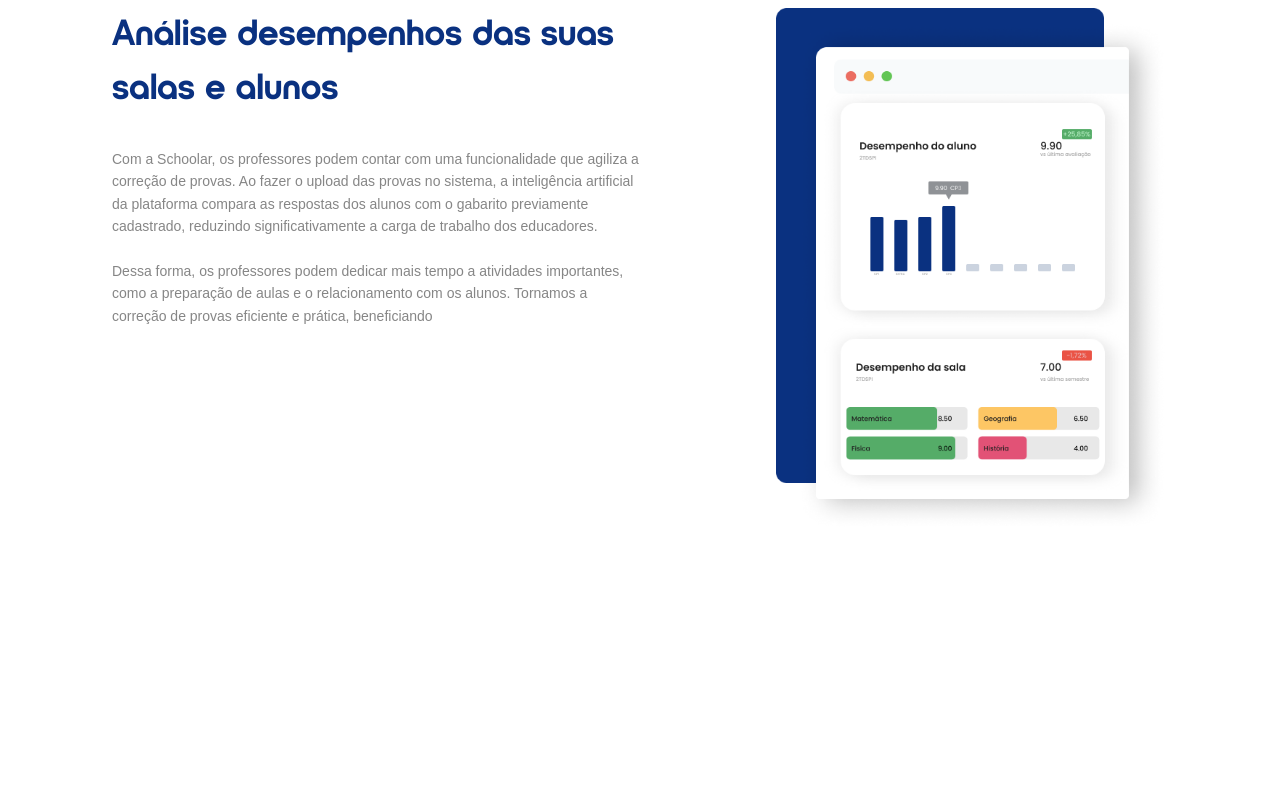
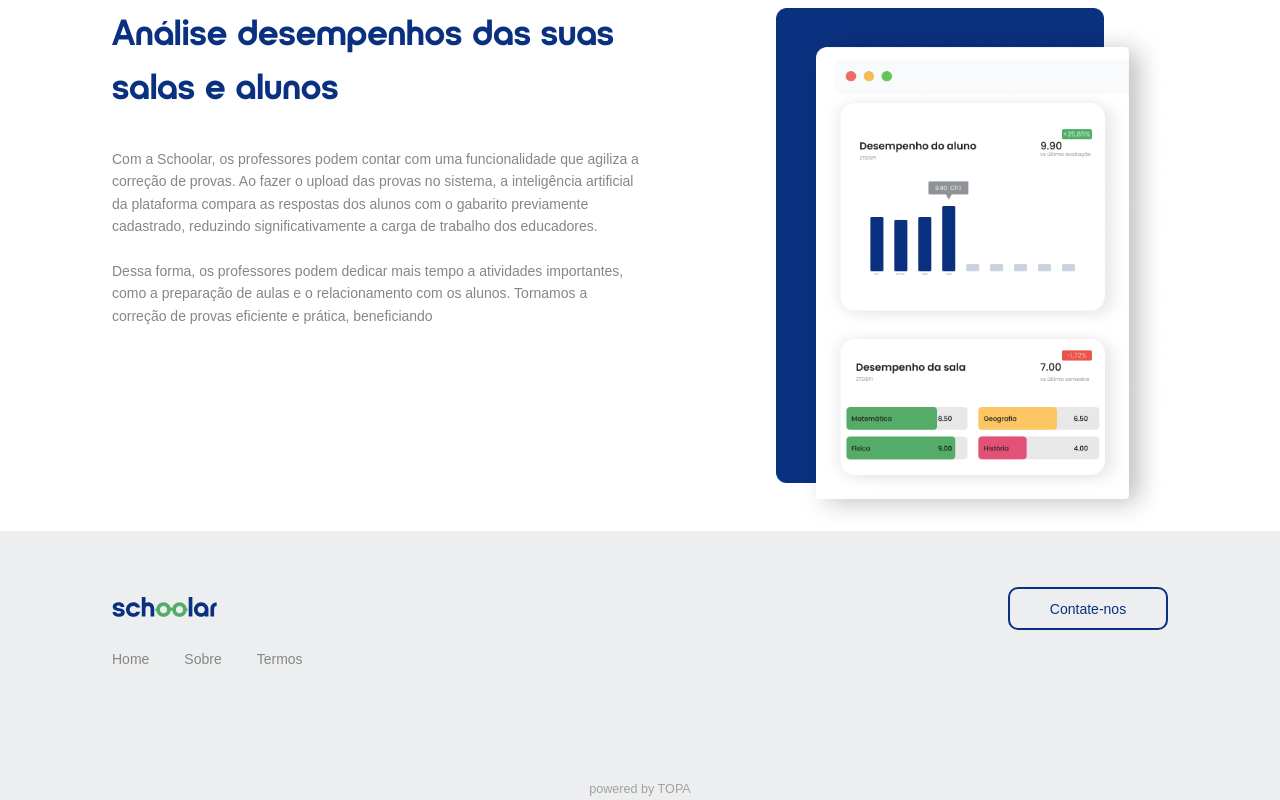
Before and after one commit to Challenge2023/schoolar-frontend, a React (Vite) app: page / in a window 1280 px wide. Shown: the part 2841-3641 px from the top of the page. Before the commit the page ends 3372 px from the top, so only its background shows below. Built offline with nearby package versions, Linux system fonts and the light colour scheme.

Commit message:
Footer finalizado

```diff
--- a/src/layouts/landingLayout/index.jsx
+++ b/src/layouts/landingLayout/index.jsx
@@ -1,12 +1,14 @@
 import { Outlet } from "react-router-dom"
 import { LayoutContainer } from "./style"
 import { Header } from "../../pages/landingPage/components/header"
+import { Footer } from "../../pages/landingPage/components/footer"
 
 export function LandingLayout() {
     return (
         <LayoutContainer>
             <Header />
             <Outlet />
+            <Footer />
         </LayoutContainer>
     )
 }
--- /dev/null
+++ b/src/pages/landingPage/components/footer/components/footerLinks/index.jsx
@@ -0,0 +1,11 @@
+import { FooterLink } from "./style";
+
+// eslint-disable-next-line react/prop-types
+export function FooterLinks({ name, path }) {
+    return (
+        <li>
+            <FooterLink href={path}>{name}</FooterLink>
+        </li>
+
+    )
+}
--- /dev/null
+++ b/src/pages/landingPage/components/footer/components/footerLinks/style.js
@@ -0,0 +1,13 @@
+import styled from 'styled-components'
+
+export const FooterLink = styled.a`
+  border-bottom: 3px solid transparent;
+  transition: 0.3s;
+  color: ${({ theme }) => theme.colors['base-text-darker']};
+  font-size: ${({ theme }) => theme.textSizes['text-m']};
+  font-weight: 500;
+  &:hover {
+    border-bottom: 3px solid ${({ theme }) => theme.colors['base-text-darker']};
+    color: ${({ theme }) => theme.colors['base-text-darker']};
+  }
+`
--- /dev/null
+++ b/src/pages/landingPage/components/footer/index.jsx
@@ -0,0 +1,62 @@
+import { ContactContainer, FooterContainer, FooterLinksContainer, PoweredContainer } from "./style";
+import SchoolarBrand from "../../../../assets/schoolar-brand.svg"
+import { ButtonLink } from "../../../../components/button";
+import { FooterLinks } from "./components/footerLinks";
+import { RegularText } from "../../../../styles/typograph";
+
+
+export function Footer() {
+
+    const Links = [
+        {
+            name: "Home",
+            path: "/"
+        },
+        {
+            name: "Sobre",
+            path: "/sobre"
+        },
+        {
+            name: "Termos",
+            path: "/terms"
+        },
+    ]
+
+    return (
+        <FooterContainer>
+            <ContactContainer>
+                <img src={SchoolarBrand} alt="schoolar-logo" />
+
+                <ButtonLink
+                    path="/contact"
+                    backgroundcolor="secondary-background"
+                    hoverbackgroundcolor="brand-blue"
+                    textcolor="brand-blue"
+                    width="160px"
+                    hovercolor="base-background"
+                >
+                    Contate-nos
+                </ButtonLink>
+            </ContactContainer>
+
+            <FooterLinksContainer>
+                {Links.map((item, index) => {
+                    return (
+                        <FooterLinks
+                            key={index}
+                            name={item.name}
+                            path={item.path}
+                        />
+                    )
+                })}
+            </FooterLinksContainer>
+
+            <PoweredContainer>
+                <RegularText color="base-text-lighter" weight="500" fontSize="text-ms">
+                    powered by TOPA
+                </RegularText>
+            </PoweredContainer>
+
+        </FooterContainer>
+    )
+}
--- /dev/null
+++ b/src/pages/landingPage/components/footer/style.js
@@ -0,0 +1,48 @@
+import styled from 'styled-components'
+
+export const FooterContainer = styled.div`
+    background-color: ${({ theme }) => theme.colors['secondary-background']};
+    padding: 4rem 8rem 0 8rem;
+`
+
+export const ContactContainer = styled.div`
+    display: flex;
+    justify-content: space-between;
+    align-items: center;
+
+    img {
+        width: 10%;
+    }
+
+    @media(max-width: 768px) {
+        flex-direction: column;
+        gap: 2rem;
+
+        img {
+            width: 70%;
+        }
+    }
+`
+
+export const FooterLinksContainer = styled.ul`
+    display: flex;
+    gap: 2.5rem;
+    padding-top: 1.5rem;
+
+    @media(max-width: 768px) {
+        flex-direction: column;
+        align-items: center;
+        gap: 2rem;
+        padding-top: 3.5rem;
+    }
+`
+
+export const PoweredContainer = styled.div`
+    display: flex;
+    justify-content: center;
+    padding-top: 8rem;
+
+    @media(max-width: 768px) {
+        padding-top: 5rem;
+    }
+`
--- a/src/styles/themes/default.js
+++ b/src/styles/themes/default.js
@@ -8,7 +8,9 @@ export const defaultTheme = {
         'base-text': '#DBDBDB',
         'base-title': '#202020',
         'base-background': '#FCFCFC',
-        'base-text-darker': '#868686'
+        'base-text-darker': '#868686',
+        'secondary-background': '#ECEEEF',
+        'base-text-lighter': '#A1A1A1'
     },
     textSizes: {
         'title-l': '2.6rem',
@@ -17,6 +19,7 @@ export const defaultTheme = {
         'title-s': '1.2rem',
 
         'text-m': '1rem',
+        'text-ms': '.9rem',
         'text-s': '0.82rem',
     },
     fonts: {
```
Also changed, not shown: src/assets/schoolar-brand.svg (added).
